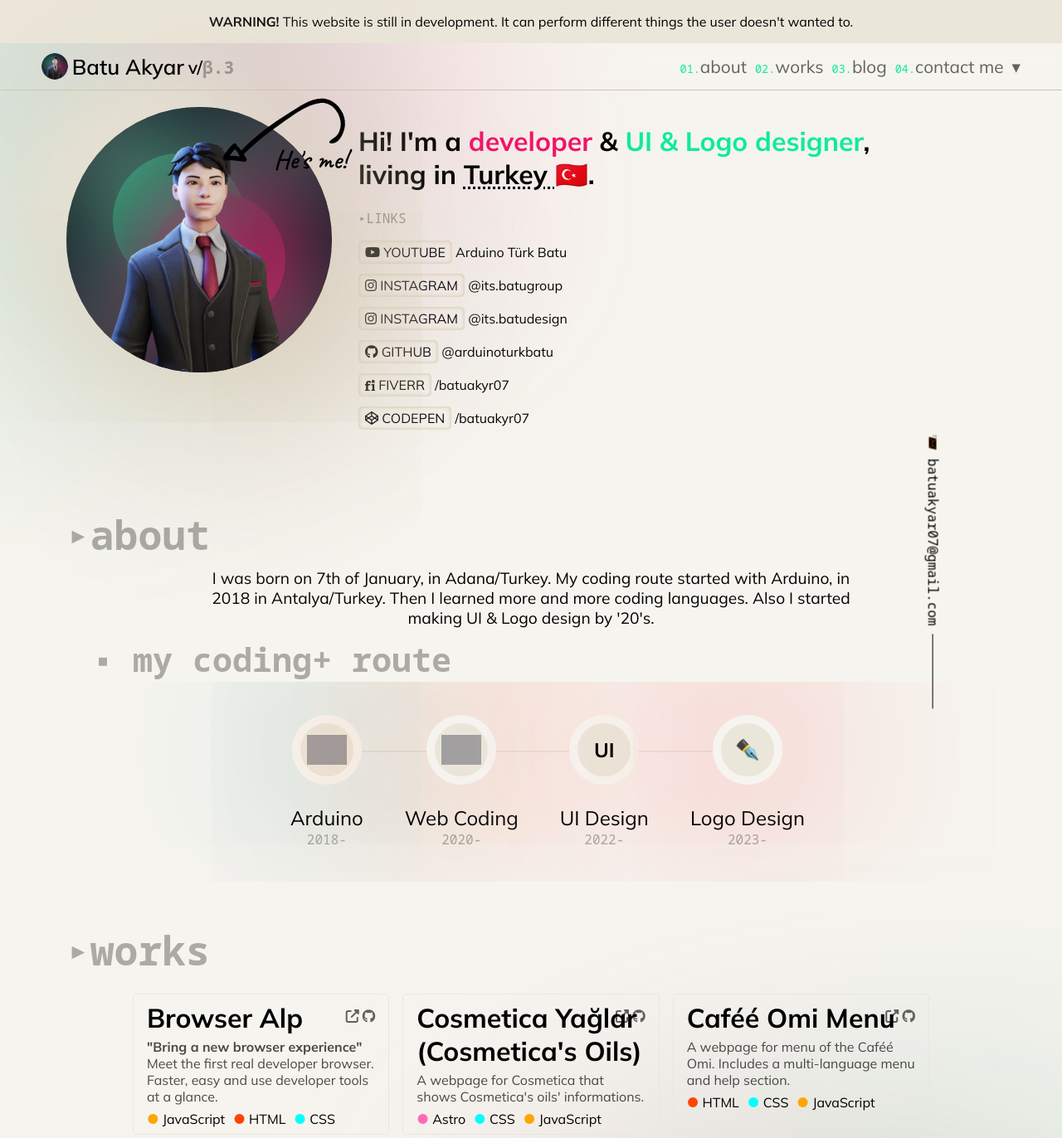
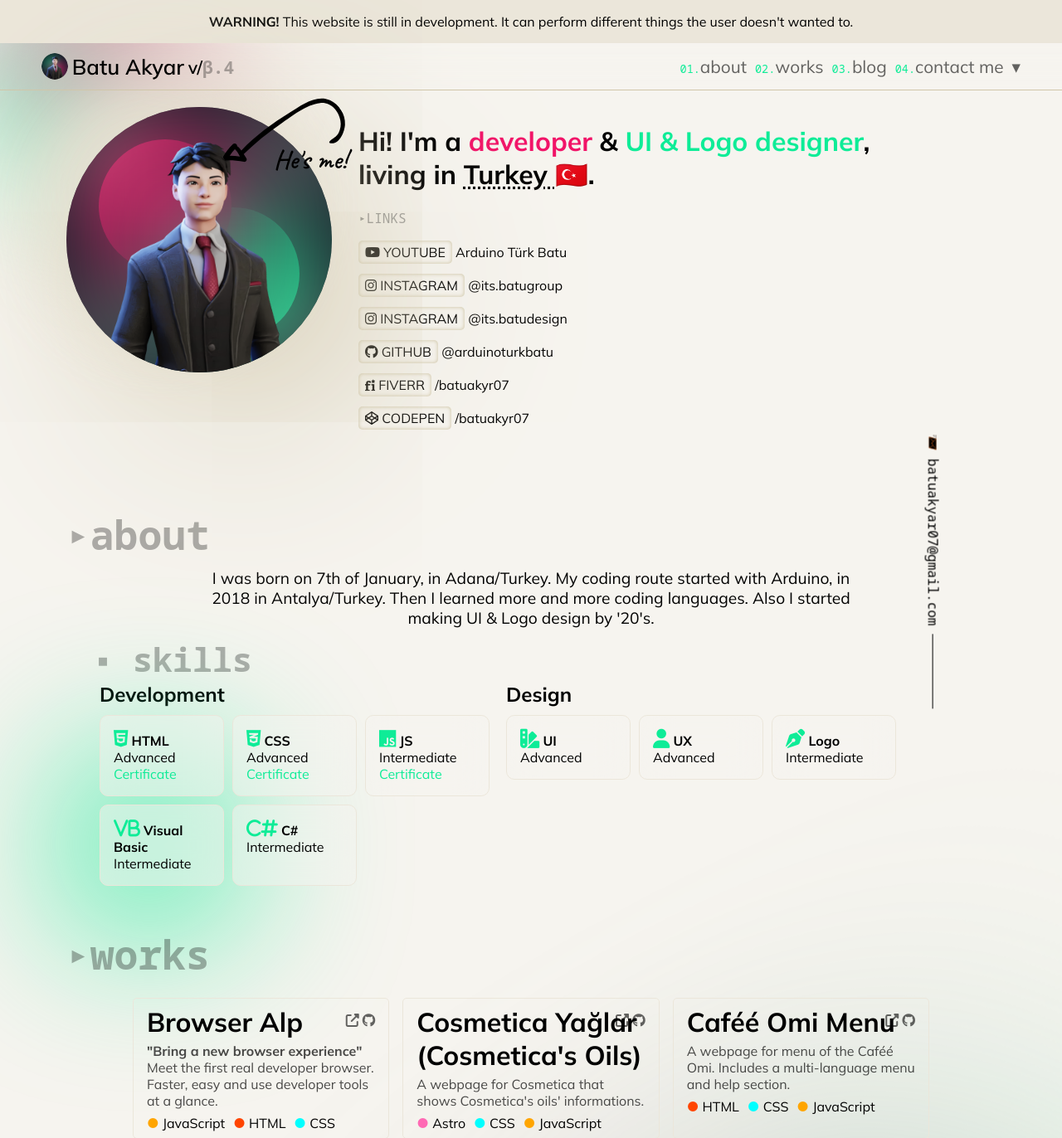
Before and after one commit to arduinoturkbatu/arduinoturkbatu.github.io, a PHP site: page / in a window 1280 px wide; the page is wider, and only the part inside the window is pictured. Shown: the top 1372 px of that part at 83% size. Run offline with PHP 8.4, Linux system fonts and the light colour scheme; some web fonts are replaced; grey boxes are pictures that could not be loaded.

Commit message:
β.4
1. Debug mode customized.
2. Skills section added to #(About).
3. My Coding+ Route deleted.
4. Selected text's apperance customized.
5. Floating background cursor re-designed.

```diff
--- a/assets/css/style.css
+++ b/assets/css/style.css
@@ -10,26 +10,26 @@
 #cursor {
   background: linear-gradient(to right, var(--primary) 0% 50%, var(--secondary) 50% 100%);
   position: fixed;
+  filter: blur(5rem);
   z-index: -50;
-  filter: blur(10rem);
-  width: 400px;
-  height: 300px;
+  width: 300px;
+  height: 200px;
   border-radius: 50%;
   top: 0;
   left: 0;
-  animation: rotateCrs 12s ease;
+  animation: rotateCrs 12s ease infinite;
 }
 
 @keyframes rotateCrs {
   0% {
-    width: 400px;
+    width: 300px;
     transform: rotate(0deg);
   }
   50% {
-    width: 300px;
+    width: 200px;
   }
   100% {
-    width: 400px;
+    width: 300px;
     transform: rotate(360deg);
   }
 }
@@ -78,15 +78,13 @@
 }
 
 ::-moz-selection {
-  color: var(--primary);
-  text-shadow: var(--primary) 1px 0 10px;
-  background-color: var(--accentBlurred);
+  text-shadow: 0 0 5px rgb(14, 236, 151);
+  background-color: #000;
 }
 
 ::selection {
-  color: var(--primary);
-  text-shadow: var(--primary) 1px 0 10px;
-  background-color: var(--accentBlurred);
+  text-shadow: 0 0 5px rgb(14, 236, 151);
+  background-color: #000;
 }
 
 .modal {
@@ -567,61 +565,66 @@
   font-size: 1.2rem;
   padding-top: 8px;
 }
-body .about-section .routes {
-  padding-left: 40px;
-  padding-top: 40px;
-  display: flex;
-  flex-direction: row;
-  justify-content: center;
-  align-items: center;
-  gap: 50px;
+body .about-section .row-container {
+  width: calc(100% - 10rem);
+  margin: 0;
+  margin-left: 40px;
+  padding: 0;
+  gap: 20px;
   position: relative;
-  padding-bottom: 40px !important;
-  overflow-x: hidden;
-  overflow-y: visible;
 }
-body .about-section .routes::before {
+body .about-section .row-container::before {
   content: "";
   position: absolute;
-  height: 2px;
-  width: calc(60% - 10rem);
-  left: 50%;
-  top: 35%;
-  transform: translate(-50%, -50%);
-  background-color: var(--accentBlurred);
-  z-index: -1;
+  bottom: -50px;
+  left: -40px;
+  width: 200px;
+  height: 200px;
+  border-radius: 50%;
+  background-color: var(--primary);
+  filter: blur(100px);
 }
-body .about-section .routes .route {
-  display: flex;
-  flex-direction: column;
-  justify-content: start;
-  align-items: center;
-  gap: 25px;
+body .about-section .row-container > div {
+  width: 50%;
 }
-body .about-section .routes .route .img {
-  --shadow-color: var(--accentBlurred);
-  width: 4rem;
-  height: 4rem;
-  background-color: var(--accentBlurred);
-  border: 10px solid var(--background);
-  box-shadow: 0 0 500px 10px var(--shadow-color);
-  border-radius: 50%;
+body .about-section .row-container > div .cards {
+  display: grid;
+  margin: 0 auto;
+  gap: 10px;
+  width: 100%;
+}
+body .about-section .row-container > div .cards .s-card {
+  -webkit-backdrop-filter: blur(20px);
+          backdrop-filter: blur(20px);
+  border-radius: 10px;
+  background-color: var(--background5);
+  border: 1px solid var(--accentBlurred);
+  padding: 16px 16px;
+}
+body .about-section .row-container > div .cards .s-card i {
+  font-size: 1.45rem;
+  color: var(--primary);
+}
+body .about-section .row-container > div .cards .s-card p {
+  margin: 0;
+  padding: 0;
+  font-weight: bold;
+  margin-top: 7px;
+  display: inline;
+  -webkit-margin-before: 0;
+          margin-block-start: 0;
+  -webkit-margin-after: 0;
+          margin-block-end: 0;
+}
+body .about-section .row-container > div .cards .s-card p span {
+  display: block;
+  font-weight: normal;
+}
+body .about-section .row-container > div h3 {
   font-size: 1.5rem;
-  display: flex;
-  justify-content: center;
-  align-items: center;
-}
-body .about-section .routes .route .img img {
-  width: 3rem;
-}
-body .about-section .routes .route .text {
-  font-size: 1.5rem;
-  display: flex;
-  flex-direction: column;
-  text-align: center;
-}
-body .about-section .routes .route .text span {
-  font-size: 1rem;
+  margin: 0;
+  margin-bottom: 10px;
+  padding: 0;
 }
 body .works-section {
   padding-top: 50px;
@@ -1095,6 +1098,12 @@
   .row-container {
     flex-direction: column !important;
   }
+  .row-container > div {
+    width: 100%;
+  }
+  .row-container > div .cards {
+    grid-template-columns: repeat(3, 1fr);
+  }
   .row-container .content-container {
     width: 100% !important;
   }
--- a/assets/css/style.scss
+++ b/assets/css/style.scss
@@ -10,28 +10,28 @@
 #cursor {
     background: linear-gradient(to right,var(--primary) 0% 50%,var(--secondary) 50% 100%);
     position: fixed;
+    filter: blur(5rem);
     z-index: -50;
-    filter: blur(10rem);
-    width: 400px;
-    height: 300px;
+    width: 300px;
+    height: 200px;
     border-radius: 50%;
     top: 0;
     left: 0;
-    animation: rotateCrs 12s ease;
+    animation: rotateCrs 12s ease infinite;
 }
 
 @keyframes rotateCrs {
     0% {
-        width: 400px;
+        width: 300px;
         transform: rotate(0deg);
     }
 
     50% {
-        width: 300px;
+        width: 200px;
     }
 
     100% {
-        width: 400px;
+        width: 300px;
         transform: rotate(360deg);
     }
 }
@@ -85,9 +85,8 @@
 }
 
 ::selection {
-    color: var(--primary);
-    text-shadow: var(--primary) 1px 0 10px;
-    background-color: var(--accentBlurred);
+    text-shadow: 0 0 5px rgb(14, 236, 151);
+    background-color: #000;
 }
 
 .modal {
@@ -619,65 +618,69 @@
             padding-top: 8px;
         }
 
-        .routes {
-            padding-left: 40px;
-            padding-top: 40px;
-            display: flex;
-            flex-direction: row;
-            justify-content: center;
-            align-items: center;
-            gap: 50px;
+        .row-container {
+            width: calc(100% - 10rem);
+            margin: 0;
+            margin-left: 40px;
+            padding: 0;
+            gap: 20px;
             position: relative;
-            padding-bottom: 40px !important;
-            overflow-x: hidden;
-            overflow-y:visible;
 
             &::before {
                 content: '';
                 position: absolute;
-                height: 2px;
-                width: calc(60% - 10rem);
-                left: 50%;
-                top: 35%;
-                transform: translate(-50%,-50%);
-                background-color: var(--accentBlurred);
-                z-index: -1;
+                bottom: -50px;
+                left: -40px;
+                width: 200px;
+                height: 200px;
+                border-radius: 50%;
+                background-color: var(--primary);
+                filter: blur(100px);
             }
 
-            .route {
-                display: flex;
-                flex-direction: column;
-                justify-content: start;
-                align-items: center;
-                gap: 25px;
+            & > div {
+                width: 50%;
 
-                .img {
-                    --shadow-color: var(--accentBlurred);
-                    width: 4rem;
-                    height: 4rem;
-                    background-color: var(--accentBlurred);
-                    border: 10px solid var(--background);
-                    box-shadow: 0 0 500px 10px var(--shadow-color);
-                    border-radius: 50%;
-                    font-size: 1.5rem;
-                    display: flex;
-                    justify-content: center;
-                    align-items: center;
+                .cards {
+                    display: grid;
+                    margin: 0 auto;
+                    gap: 10px;
+                    width: 100%;
 
-                    img {
-                        width: 3rem;
+                    .s-card {
+                        backdrop-filter: blur(20px);
+                        border-radius: 10px;
+                        background-color: var(--background5);
+                        border: 1px solid var(--accentBlurred);
+                        padding: 16px 16px;
+
+                        i {
+                            font-size: 1.45rem;
+                            color: var(--primary);
+                        }
+
+                        p {
+                            margin: 0;
+                            padding: 0;
+                            font-weight: bold;
+                            margin-top: 7px;
+                            display: inline;
+                            margin-block-start: 0;
+                            margin-block-end: 0;
+
+                            span {
+                                display: block;
+                                font-weight: normal;
+                            }
+                        }
                     }
                 }
 
-                .text {
+                h3 {
                     font-size: 1.5rem;
-                    display: flex;
-                    flex-direction: column;
-                    text-align: center;
-
-                    span {
-                        font-size: 1rem;
-                    }
+                    margin: 0;
+                    margin-bottom: 10px;
+                    padding: 0;
                 }
             }
         }
@@ -1238,6 +1241,14 @@
     .row-container {
         flex-direction: column !important;
 
+        &>div {
+            width: 100%;
+
+            .cards {
+                grid-template-columns: repeat(3, 1fr);
+            }
+        }
+
         .content-container {
             width: 100% !important;
         }
--- a/assets/js/script.js
+++ b/assets/js/script.js
@@ -182,6 +182,9 @@
     x[i].style.border = "1px solid red";
     x[i].style.background = "yellow";
     x[i].style.color = "black";
+    x[i].style.filter = "none";
+    x[i].style.backdropFilter = "none";
+    x[i].style.boxShadow = "none";
 
 }
 }
--- a/index.html
+++ b/index.html
@@ -20,6 +20,16 @@
         <button class="clsBtn" onclick="document.getElementById('changelogModal').classList.remove('show')">&times;</button>
         <h1 class="sectionTitle">&blacktriangleright;changelog</h1>
         <ul>
+            <li>
+                <b>&beta;.4</b><br/>
+                <ol>
+                    <li>Debug mode customized.</li>
+                    <li>Skills section added to <a href="#about">#About</a>.</li>
+                    <li><code>My Coding+ Route</code> deleted.</li>
+                    <li>Selected text's apperance customized.</li>
+                    <li>Floating background cursor re-designed.</li>
+                </ol>
+            </li>
             <li>
                 <b>&beta;.3.4</b><br/>
                 <ol>
@@ -156,7 +166,7 @@
         <div class="innerNav">
             <a href="#" class="title" translate="no"><span><div class="img-container">
                 <img src="assets/images/favicon.png" alt="Avatar">
-            </div></span> Batu Akyar <sup onclick="document.getElementById('changelogModal').classList.add('show')">v/<span class="sectionTitle">&beta;.3</span></sup></a>
+            </div></span> Batu Akyar <sup onclick="document.getElementById('changelogModal').classList.add('show')">v/<span class="sectionTitle">&beta;.4</span></sup></a>
             <div class="links">
                 <input type="checkbox" name="menuOpener" id="menuOpener">
                 <label for="menuOpener">
@@ -224,47 +234,74 @@
                 I was born on 7th of January, in Adana/Turkey. My coding route started with Arduino, in 2018 in Antalya/Turkey. Then I learned more and more coding languages. Also I started making UI & Logo design by '20's.
             </div>
 
-            <h2 class="sectionTitle">&blacksquare; my coding+ route</h2>
-            <div class="routes">
-                <div class="route">
-                    <div class="img" style="--shadow-color: #008f94 !important;">
-                        <img
-                            src="https://upload.wikimedia.org/wikipedia/commons/thumb/8/87/Arduino_Logo.svg/2560px-Arduino_Logo.svg.png"
-                            alt="Arduino Logo"
-                        />
-                    </div>
-                    <div class="text">
-                        Arduino <span class="sectionTitle">2018-</span>
+            <h2 class="sectionTitle">&blacksquare; skills</h2>
+            <div class="row-container">
+                <div>
+                    <h3>Development</h3>
+                    <div class="cards">
+                        <div class="s-card">
+                            <i class="fa-brands fa-html5"></i>
+                            <p>
+                                HTML
+                                <span>Advanced <a href="assets/pdf/f56d7579-cc17-41e8-9a36-243c83d95cf2.pdf">Certificate</a></span>
+                            </p>
+
+                        </div>
+                        <div class="s-card">
+                            <i class="fa-brands fa-css3-alt"></i>
+                            <p>
+                                CSS
+                                <span>Advanced <a href="assets/pdf/bb1b3e27-96d1-46cd-950e-1f428da466a4.pdf">Certificate</a></span>
+                            </p>
+                        </div>
+                        <div class="s-card">
+                            <i class="fa-brands fa-js"></i>
+                            <p>
+                                JS
+                                <span>Intermediate <a href="assets/pdf/40a1fc7f-80ee-4413-adb0-f5c289994a50.pdf">Certificate</a></span>
+                            </p>
+                        </div>
+                        <div class="s-card">
+                            <i class="fa-solid fa-v"></i><i class="fa-solid fa-b"></i>
+                            <p>
+                                Visual Basic
+                                <span>Intermediate</span>
+                            </p>
+                        </div>
+                        <div class="s-card">
+                            <i class="fa-solid fa-c"></i><i class="fa-solid fa-hashtag"></i>
+                            <p>
+                                C#
+                                <span>Intermediate</span>
+                            </p>
+                        </div>
                     </div>
                 </div>
+                <div>
+                    <h3>Design</h3>
+                    <div class="cards">
+                        <div class="s-card">
+                            <i class="fa-solid fa-swatchbook"></i>
+                            <p>
+                                UI
+                                <span>Advanced</span>
+                            </p>
 
-                <div class="route">
-                    <div class="img" style="--shadow-color: orangered !important;">
-                        <img
-                            src="https://innoboon.com/wp-content/uploads/elementor/thumbs/html-js-css-logo-pmqiopfvr46jjuacphy779bdxsb6h00tihxblfymbs.png"
-                            alt="HTML5 Logo"
-                        />
-                    </div>
-                    <div class="text">
-                        Web Coding <span class="sectionTitle">2020-</span>
-                    </div>
-                </div>
-
-                <div class="route">
-                    <div class="img" style="--shadow-color: pink !important;" translate="no">
-                        <b>UI</b>
-                    </div>
-                    <div class="text">
-                        UI Design <span class="sectionTitle">2022-</span>
-                    </div>
-                </div>
-
-                <div class="route">
-                    <div class="img" style="--shadow-color: red !important;" translate="no">
-                        <b class="emoji">✒️</b>
-                    </div>
-                    <div class="text">
-                        Logo Design <span class="sectionTitle">2023-</span>
+                        </div>
+                        <div class="s-card">
+                            <i class="fa-solid fa-user"></i>
+                            <p>
+                                UX
+                                <span>Advanced</span>
+                            </p>
+                        </div>
+                        <div class="s-card">
+                            <i class="fa-solid fa-pen-nib"></i>
+                            <p>
+                                Logo
+                                <span>Intermediate</span>
+                            </p>
+                        </div>
                     </div>
                 </div>
             </div>
@@ -437,7 +474,7 @@
 
     <footer>
         <p xmlns:cc="http://creativecommons.org/ns#" xmlns:dct="http://purl.org/dc/terms/"><span property="dct:title">Batu Akyar</span><sup><abbr title="The website (batuakyar.vercel.app)">?</abbr></sup> by <a rel="cc:attributionURL dct:creator" property="cc:attributionName" href="https://github.com/arduinoturkbatu/">Arduino Türk Batu</a> is licensed under <a href="http://creativecommons.org/licenses/by-nd/4.0/?ref=chooser-v1" target="_blank" rel="license noopener noreferrer" style="display:inline-block;">CC BY-ND 4.0<img style="height:22px!important;margin-left:3px;vertical-align:text-bottom;" src="https://mirrors.creativecommons.org/presskit/icons/cc.svg?ref=chooser-v1"><img style="height:22px!important;margin-left:3px;vertical-align:text-bottom;" src="https://mirrors.creativecommons.org/presskit/icons/by.svg?ref=chooser-v1"><img style="height:22px!important;margin-left:3px;vertical-align:text-bottom;" src="https://mirrors.creativecommons.org/presskit/icons/nd.svg?ref=chooser-v1"></a></p>
-        Version &beta;.3 <span class="sectionTitle">|</span> <a href="#changelogModal" onclick="document.getElementById('changelogModal').classList.add('show')">See Changelog</a>
+        Version &beta;.4 <span class="sectionTitle">|</span> <a href="#changelogModal" onclick="document.getElementById('changelogModal').classList.add('show')">See Changelog</a>
         <div style="margin-top: 10px;gap:5px;display: flex;flex-direction: row;justify-content: center;align-items: center;">
             Deployed by
             <a href="https://vercel.com" target="_blank">
```
Also changed, not shown: 4 other files.
